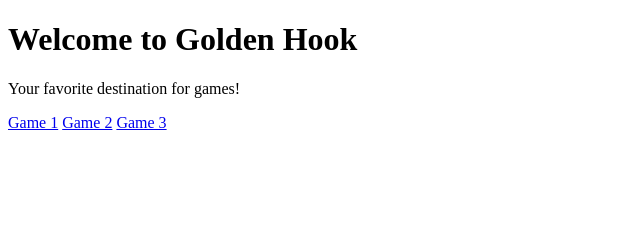
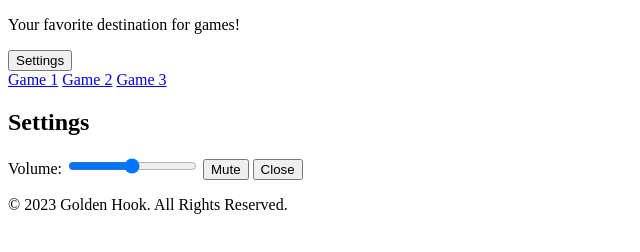
Before and after one commit to funboy82522/funboy82522, a plain HTML site: page index.html in a window 1280 px wide. Shown: the whole page, without its empty margins (0-640 px from the left). Drawn offline with Linux system fonts and the light colour scheme.

Commit message:
Update index.html

```diff
--- a/index.html
+++ b/index.html
@@ -8,8 +8,8 @@
 </head>
 <body>
     <header>
-        <h1>Welcome to Golden Hook</h1>
         <p>Your favorite destination for games!</p>
+        <button id="settingsButton" class="settings-button">Settings</button>
     </header>
 
     <main>
@@ -19,5 +19,24 @@
             <a href="#game3" class="button">Game 3</a>
         </div>
     </main>
+
+    <div id="settingsPopup" class="settings-popup">
+        <h2>Settings</h2>
+        <label for="volumeSlider">Volume:</label>
+        <input type="range" id="volumeSlider" min="0" max="1" step="0.1" value="0.5">
+        <button id="muteButton">Mute</button>
+        <button id="closeSettingsButton">Close</button>
+    </div>
+
+    <audio id="backgroundMusic" loop>
+        <source src="path/to/your/background-music.mp3" type="audio/mpeg">
+        Your browser does not support the audio tag.
+    </audio>
+
+    <footer>
+        <p>&copy; 2023 Golden Hook. All Rights Reserved.</p>
+    </footer>
+
+    <script src="script.js"></script>
 </body>
 </html>
```
